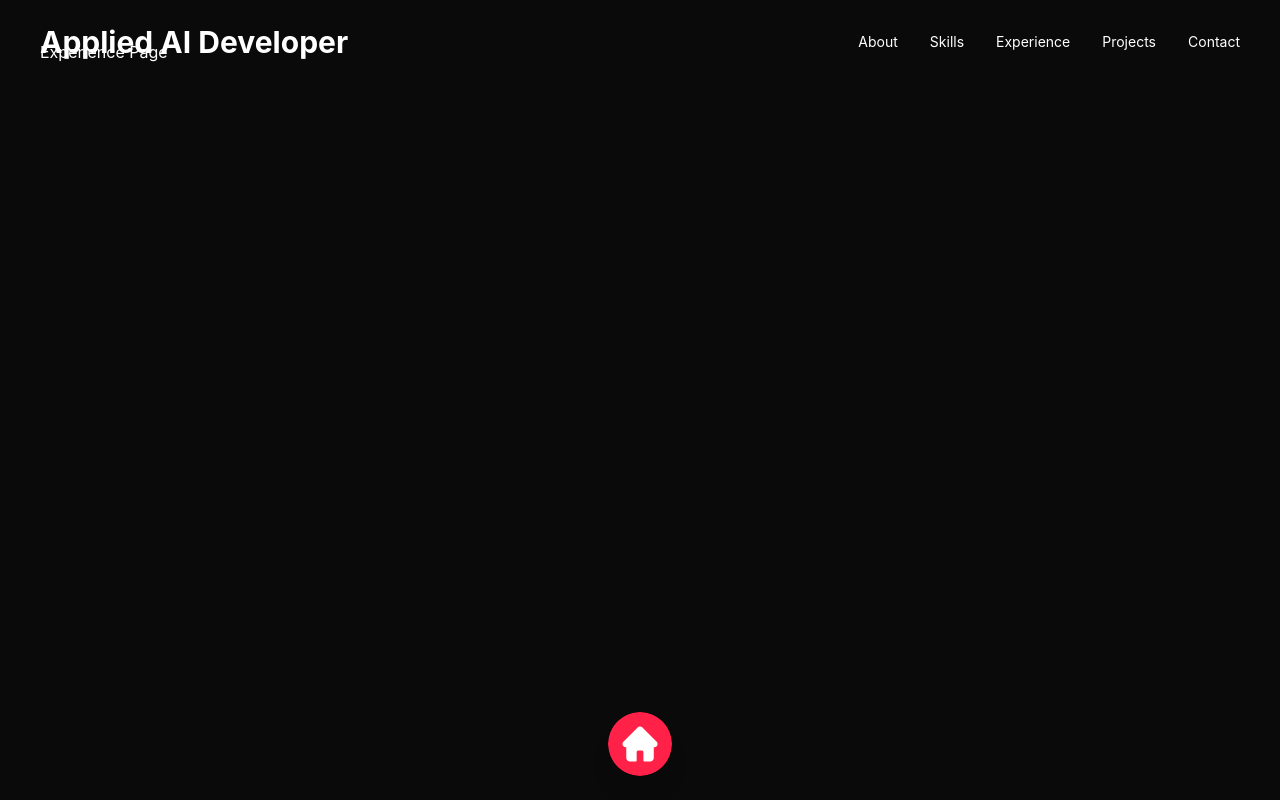
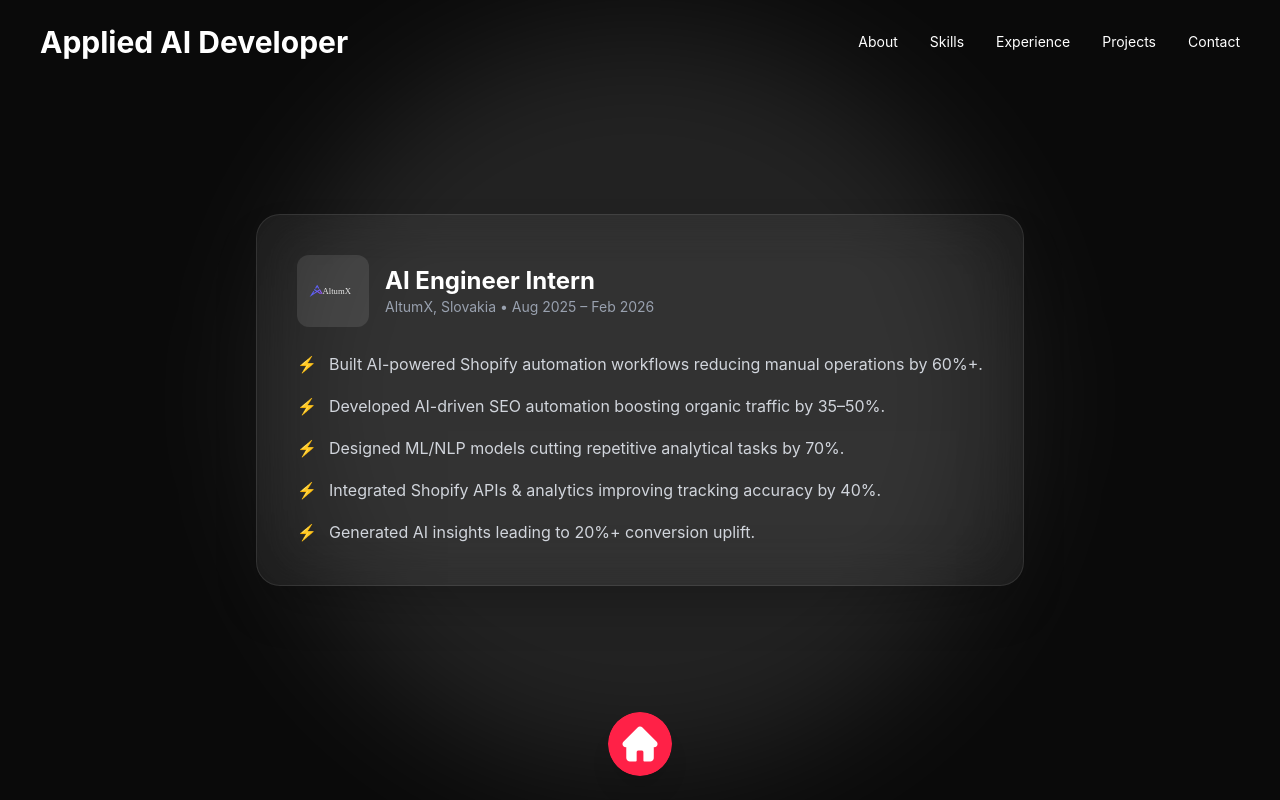
Before and after one commit to kumarvarun3162/My-Portfolio-, a React (Vite) app in the folder Coding With Varun/: page /experience in a window 1280 px wide. Built offline with nearby package versions, Linux system fonts and the light colour scheme.

Commit message:
Exprience Page Added

```diff
--- a/Coding With Varun/src/pages/Experience.jsx
+++ b/Coding With Varun/src/pages/Experience.jsx
@@ -1,7 +1,132 @@
+import { motion, useMotionValue, useSpring } from "framer-motion";
+import { useRef } from "react";
+import logo from "../assets/altumx.svg";
+
 export default function Experience() {
+  const cardRef = useRef(null);
+
+  // 🎯 Mouse tracking for spotlight
+  const mouseX = useMotionValue(0);
+  const mouseY = useMotionValue(0);
+
+  const smoothX = useSpring(mouseX, { stiffness: 120, damping: 20 });
+  const smoothY = useSpring(mouseY, { stiffness: 120, damping: 20 });
+
+  // 🎴 Tilt effect (only for desktop)
+  const handleMouseMove = (e) => {
+    if (window.innerWidth < 768) return; // disable on mobile
+
+    const rect = cardRef.current.getBoundingClientRect();
+
+    const x = e.clientX - rect.left;
+    const y = e.clientY - rect.top;
+
+    mouseX.set(x);
+    mouseY.set(y);
+
+    const centerX = rect.width / 2;
+    const centerY = rect.height / 2;
+
+    const rotateX = -(y - centerY) / 18;
+    const rotateY = (x - centerX) / 18;
+
+    cardRef.current.style.transform = `
+      rotateX(${rotateX}deg)
+      rotateY(${rotateY}deg)
+    `;
+  };
+
+  const resetTilt = () => {
+    if (!cardRef.current) return;
+    cardRef.current.style.transform = `rotateX(0deg) rotateY(0deg)`;
+  };
+
   return (
-    <div className="p-10">
-      <h1>Experience Page</h1>
-    </div>
+    <section className="min-h-screen flex items-center justify-center px-4 sm:px-6 md:px-16 py-24 relative overflow-hidden">
+
+      {/* 🌌 Subtle animated background (safe) */}
+      <motion.div
+        animate={{ scale: [1, 1.1, 1] }}
+        transition={{ duration: 8, repeat: Infinity, ease: "easeInOut" }}
+        className="absolute w-[400px] md:w-[700px] h-[400px] md:h-[700px] bg-white/10 blur-3xl rounded-full"
+      />
+
+      {/* 🎴 Experience Card */}
+      <motion.div
+        ref={cardRef}
+        onMouseMove={handleMouseMove}
+        onMouseLeave={resetTilt}
+        initial={{ opacity: 0, y: 60, scale: 0.95 }}
+        animate={{ opacity: 1, y: 0, scale: 1 }}
+        transition={{ duration: 0.8, ease: "easeOut" }}
+        whileHover={{ scale: 1.02 }}
+        className="relative w-full max-w-3xl p-6 sm:p-8 md:p-10 rounded-3xl
+                   bg-white/5 backdrop-blur-xl border border-white/10
+                   shadow-2xl transition-transform duration-200 overflow-hidden"
+        style={{ transformStyle: "preserve-3d" }}
+      >
+
+        {/* 💡 Cursor spotlight */}
+        <motion.div
+          className="pointer-events-none absolute inset-0 rounded-3xl opacity-40"
+          style={{
+            background: `radial-gradient(600px at ${smoothX}px ${smoothY}px, rgba(255,255,255,0.15), transparent 60%)`,
+          }}
+        />
+
+        {/* Glow border */}
+        <div className="absolute inset-0 rounded-3xl bg-white/10 blur-2xl opacity-30" />
+
+        {/* Header */}
+        <div className="flex items-center gap-4 mb-6 relative z-10">
+
+          {/* 🏢 Logo (full visible) */}
+          <motion.div
+            initial={{ scale: 0 }}
+            animate={{ scale: 1 }}
+            transition={{ delay: 0.3, type: "spring" }}
+            className="bg-white/10 p-3 rounded-xl flex items-center justify-center"
+          >
+            <img
+              src={logo}
+              alt="AltumX"
+              className="w-12 h-12 object-contain"
+            />
+          </motion.div>
+
+          <div>
+            <h2 className="text-lg sm:text-xl md:text-2xl font-bold">
+              AI Engineer Intern
+            </h2>
+            <p className="text-gray-400 text-xs sm:text-sm">
+              AltumX, Slovakia • Aug 2025 – Feb 2026
+            </p>
+          </div>
+        </div>
+
+        {/* Experience Points */}
+        <ul className="space-y-4 text-gray-300 text-sm sm:text-base leading-relaxed relative z-10">
+          {[
+            "Built AI-powered Shopify automation workflows reducing manual operations by 60%+.",
+            "Developed AI-driven SEO automation boosting organic traffic by 35–50%.",
+            "Designed ML/NLP models cutting repetitive analytical tasks by 70%.",
+            "Integrated Shopify APIs & analytics improving tracking accuracy by 40%.",
+            "Generated AI insights leading to 20%+ conversion uplift.",
+          ].map((point, i) => (
+            <motion.li
+              key={i}
+              initial={{ opacity: 0, x: -30 }}
+              animate={{ opacity: 1, x: 0 }}
+              transition={{ delay: 0.4 + i * 0.15 }}
+              whileHover={{ x: 8 }}
+              className="flex gap-3"
+            >
+              <span className="text-white">⚡</span>
+              <span>{point}</span>
+            </motion.li>
+          ))}
+        </ul>
+      </motion.div>
+    </section>
   );
 }
```
Also changed, not shown: Coding With Varun/src/assets/altumx.svg (added).
